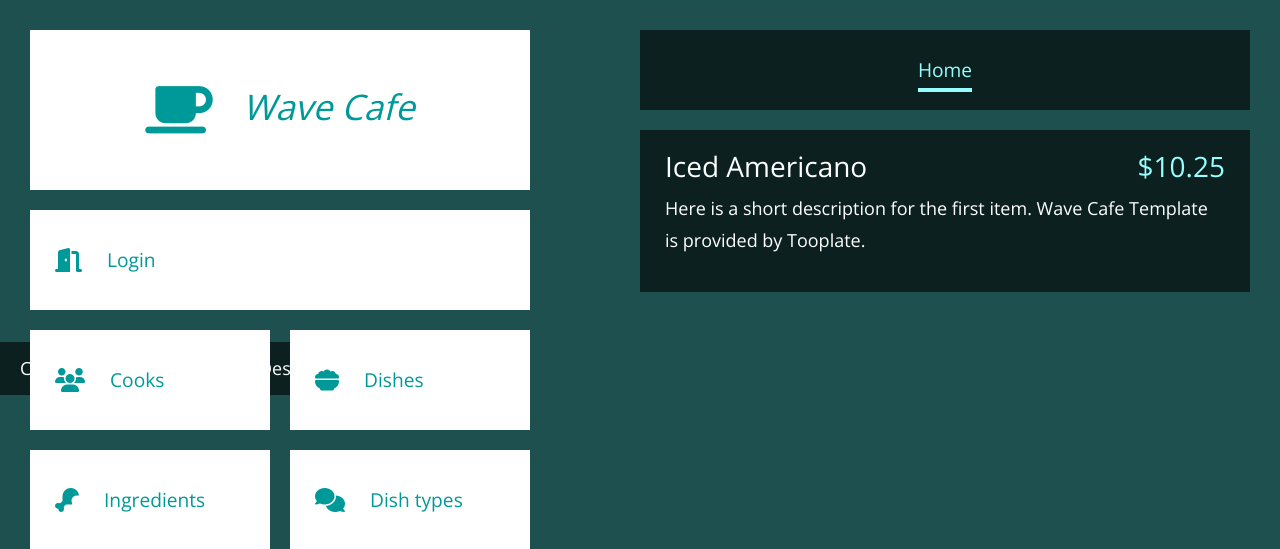
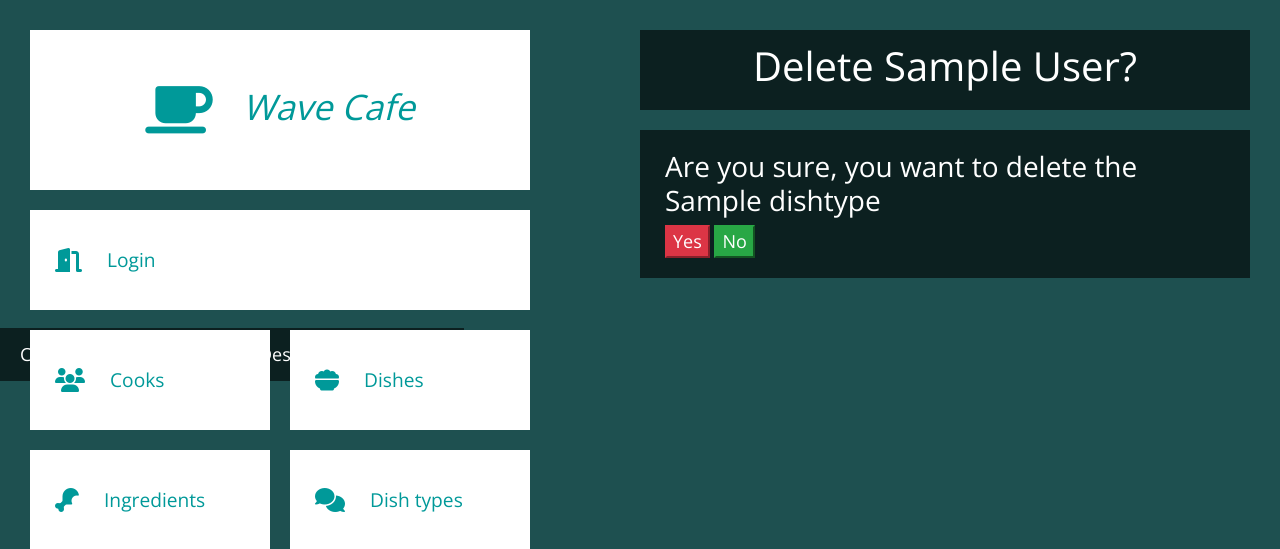
Before and after one commit to YKonoplyov/django-restaurant-kitchen-service, a Django app: template templates/kitchen/dish_type_confirm_delete.html in a window 1280 px wide. Shown: the top 549 px of the page. Run offline with Django 4.2, Linux system fonts and the light colour scheme; the template is opened without the code that fills it: values that come from a table or form of the project are taken from there, others are empty; tables that the repository leaves empty hold one stand-in row (values such as "Sample post"); some libraries are stand-ins or nearby versions.

Commit message:
dish_type_confirm_delete.html  updated

```diff
--- a/templates/kitchen/dish_type_confirm_delete.html
+++ b/templates/kitchen/dish_type_confirm_delete.html
@@ -1,11 +1,31 @@
 {% extends "base.html" %}
+{% load crispy_forms_filters %}
 
+{% block navigation_pages %}
+  <li class="tm-tab-link active">
+    <h1 class="tm-tab-link active" >Delete {{ cook.first_name }} {{ cook.last_name }}?</h1>
+  </li>
+{% endblock %}
 
-{% block content %}
-  <h1>Are you sure, you want to delete dish type</h1>
-  <form action="" method="post">
-  {% csrf_token %}
-    <input type="submit" value="Yes">
-    <input type="button" value="No" onclick="history.back()">
-  </form>
+{% block list_content %}
+    <div class="tm-list">
+      <div class="tm-list-item">
+        <div class="tm-black-bg tm-list-item-text">
+          <h3 class="tm-list-item-name">
+            Are you sure, you want to delete the {{ dishtype.name }}
+          </h3>
+            <span class="">
+              <span>
+                <form action="" method="post">
+                {% csrf_token %}
+                  <input type="submit" value="Yes" class="btn-danger">
+                  <input type="button" value="No" onclick="history.back()" class="btn-success">
+                </form>
+              </span>
+            </span>
+
+        </div>
+      </div>
+    </div>
+
 {% endblock %}
--- a/templates/kitchen/dish_type_list.html
+++ b/templates/kitchen/dish_type_list.html
@@ -30,7 +30,7 @@
                 <a href="{% url 'kitchen:dish-type-delete' pk=dish_type.id %}">Delete</a>
               </span>
           </span></h3>
-          <p class="tm-list-item-description">Experience: {{ cook.years_of_experience }}. Position: {{ cook.position }}</p>
+          <p class="tm-list-item-description"></p>
         </div>
       </div>
     </div>
```
Also changed, not shown: static/login_page/images/bg-1.jpg (deleted).
